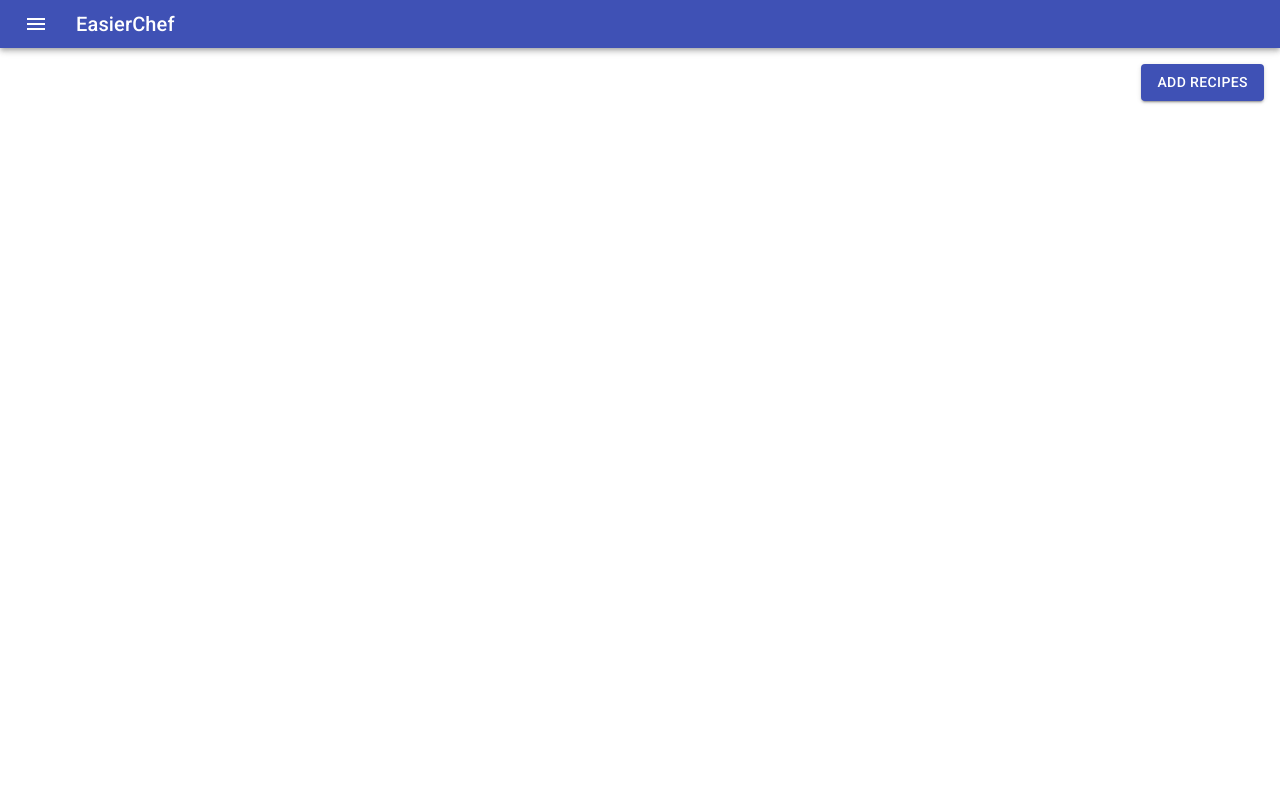
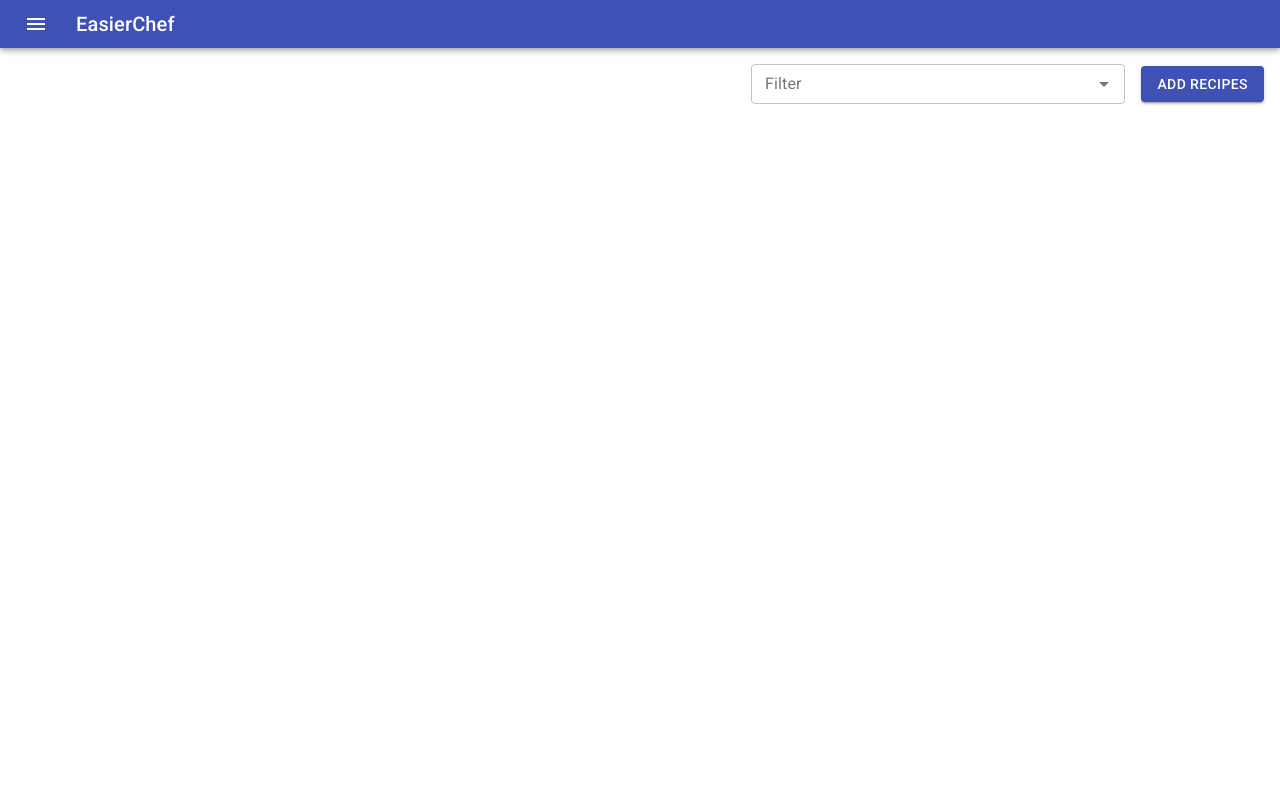
Before and after one commit to parthsunilmodi/test-task, a React (Create React App) app: page /list in a window 1280 px wide. Shown: the top 800 px of the page. Built offline with nearby package versions, Linux system fonts and the light colour scheme.

Commit message:
feat: added filter

```diff
--- a/package.json
+++ b/package.json
@@ -5,6 +5,7 @@
   "dependencies": {
     "@material-ui/core": "^4.11.3",
     "@material-ui/icons": "^4.11.2",
+    "@material-ui/lab": "^4.0.0-alpha.57",
     "@testing-library/jest-dom": "^5.11.4",
     "@testing-library/react": "^11.1.0",
     "@testing-library/user-event": "^12.1.10",
--- a/src/pages/addDish/index.js
+++ b/src/pages/addDish/index.js
@@ -1,6 +1,6 @@
 import React, { useState } from 'react';
 import { makeStyles } from '@material-ui/core/styles';
-import { useDispatch } from 'react-redux';
+import { useDispatch, useSelector } from 'react-redux';
 import {
   TextField,
   Grid,
@@ -13,6 +13,7 @@ import {
 } from '@material-ui/core';
 import DeleteForeverRoundedIcon from '@material-ui/icons/DeleteForeverRounded';
 import recepiesActions from '../../store/recepies/actions';
+import { getRecepiesList } from '../../store/recepies/selector';
 
 const useStyles = makeStyles(theme => ({
   grid: {
@@ -25,9 +26,13 @@ const useStyles = makeStyles(theme => ({
     width: '100%',
     height: '56px',
   },
+  btnWrapper: {
+    textAlign: 'end',
+  },
 }));
 
 const AddDish = ({ history }) => {
+  const recepiesList = useSelector(getRecepiesList);
   const [formData, setFormData] = useState({});
   const [ingredientData, setIngredientData] = useState({});
   const [ingredientDataArr, setIngredientDataArr] = useState([]);
@@ -52,6 +57,7 @@ const AddDish = ({ history }) => {
 
   const validateIngredients = () => {
     const { name, quantity, unit, steps, picture } = ingredientData;
+    const { dishName } = formData;
     const errorList = {
       ...errors,
       name: !name,
@@ -59,6 +65,7 @@ const AddDish = ({ history }) => {
       unit: !unit,
       steps: !steps,
       picture: !picture,
+      dishName: !dishName,
     };
     setError({ ...errorList });
     return !name || !quantity || !unit || !steps || !picture;
@@ -107,7 +114,20 @@ const AddDish = ({ history }) => {
     }
   };
 
+  const navigateToPage = () => {
+    history.push('/list');
+  };
+
   return (
+    <div>
+      <div className={classes.btnWrapper}>
+        {recepiesList.length > 0 && (
+          <Button variant="contained" color="primary" onClick={navigateToPage}>
+            Show Recepies List
+          </Button>
+        )}
+      </div>
+      <div>
         <Grid container>
           <Grid item xs={4} />
           <Grid item xs={4}>
@@ -220,6 +240,8 @@ const AddDish = ({ history }) => {
           </Grid>
           <Grid item xs={4} />
         </Grid>
+      </div>
+    </div>
   );
 };
 
--- a/src/pages/dashboard/index.js
+++ b/src/pages/dashboard/index.js
@@ -1,12 +1,17 @@
-import React from 'react';
+import React, { useEffect, useState } from 'react';
 import { useSelector } from 'react-redux';
 import { makeStyles } from '@material-ui/core/styles';
-import { Button, Tooltip, GridList } from '@material-ui/core';
+import { Button, Tooltip, GridList, TextField } from '@material-ui/core';
+import Autocomplete from '@material-ui/lab/Autocomplete';
 import { getRecepiesList } from '../../store/recepies/selector';
 
 const useStyles = makeStyles(theme => ({
   add: {
     textAlign: 'end',
+    display: 'flex',
+    flex: 1,
+    justifyContent: 'flex-end',
+    alignItems: 'center',
   },
   margin: {
     margin: theme.spacing(1),
@@ -28,7 +33,6 @@ const useStyles = makeStyles(theme => ({
     height: '100vh',
   },
   card: {
-    // backgroundColor: 'red',
     marginRight: '8px',
     borderWidth: '2px',
     borderColor: '#3f51b5',
@@ -38,20 +42,60 @@ const useStyles = makeStyles(theme => ({
     marginTop: theme.spacing(2),
     fontWeight: 'bold',
   },
+  autoComplete: {
+    width: '30%',
+    marginRight: theme.spacing(2),
+  },
+  text: {
+    width: '100%',
+  },
 }));
 
 const Dashboard = ({ history }) => {
   const classes = useStyles();
   const recepiesList = useSelector(getRecepiesList);
-
+  const [listRef, setListRef] = useState(recepiesList);
   const navigateToPage = () => {
     history.push('/');
   };
+
+  useEffect(() => {
+    setListRef(recepiesList);
+  }, [recepiesList]);
+
+  const getOptions = () => recepiesList.map(list => list?.ingredients?.map(val => val.name)).flat();
+
+  const onChange = (e, values) => {
+    if (!values.length) {
+      setListRef(recepiesList);
+      return;
+    }
+    const filterdValue = recepiesList.filter(list => list.ingredients.find(val => values.includes(val.name)));
+    setListRef([...filterdValue]);
+  };
+
   return (
     <div>
       <div className={classes.add}>
+        <Autocomplete
+          multiple
+          id="size-small-outlined-multi"
+          size="small"
+          options={getOptions() || []}
+          getOptionLabel={option => option}
+          className={classes.autoComplete}
+          onChange={onChange}
+          renderInput={params => (
+            <TextField
+              {...params}
+              variant="outlined"
+              label="Filter"
+              placeholder="Select ingredients"
+              className={classes.text}
+            />
+          )}
+        />
         <Tooltip title="Add Recipes" aria-label="Add Recipes">
-          {/* eslint-disable-next-line no-alert */}
           <Button variant="contained" color="primary" onClick={navigateToPage}>
             Add Recipes
           </Button>
@@ -59,12 +103,12 @@ const Dashboard = ({ history }) => {
       </div>
       <div className={classes.root}>
         <GridList cellHeight={50} className={classes.gridList} cols={4}>
-          {recepiesList.map(list => (
+          {!!listRef.length === 0 && <div>No Records Found...</div>}
+          {(listRef || []).map(list => (
             <div className={classes.card}>{list.dishName}</div>
           ))}
         </GridList>
       </div>
-      <div className={classes.list}>list of recepies</div>
     </div>
   );
 };
--- a/src/store/recepies/selector.js
+++ b/src/store/recepies/selector.js
@@ -1,3 +1,3 @@
 export const getLoading = state => state.recepies.loading;
 export const error = state => state.recepies.error;
-export const getRecepiesList = state => state.recepies.recepiesData;
+export const getRecepiesList = state => state?.recepies?.recepiesData;
```
Also changed, not shown: 2 other files (tests, documents, lock files or other folders). Lines whose indentation alone changed are shown as unchanged.
